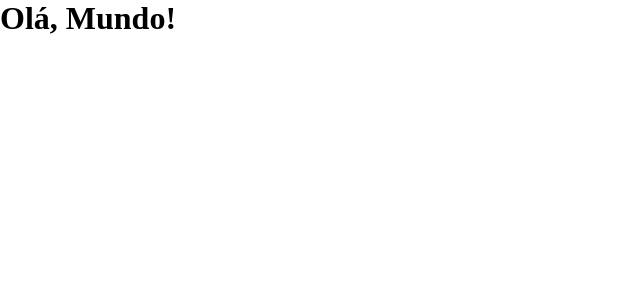
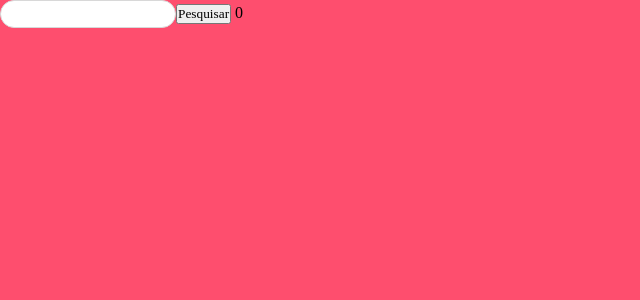
Before and after one commit to josevini/pokedev, a Vue app: page / in a window 1280 px wide. Shown: the top 300 px of the page, without its empty margins (0-640 px from the left). Built offline with nearby package versions, Linux system fonts and the light colour scheme.

Commit message:
App.vue updated

```diff
--- a/src/App.vue
+++ b/src/App.vue
@@ -1,5 +1,17 @@
+<script setup>
+  import { RouterView } from 'vue-router'
+</script>
+
 <template>
-  <div>
-    <h1>Olá, Mundo!</h1>
-  </div>
+  <main class="main">
+    <RouterView />
+  </main>
 </template>
+
+<style scoped>
+  .main {
+    width: 100%;
+    height: 100vh;
+    background-color: #FE4E6E;
+  }
+</style>
```
